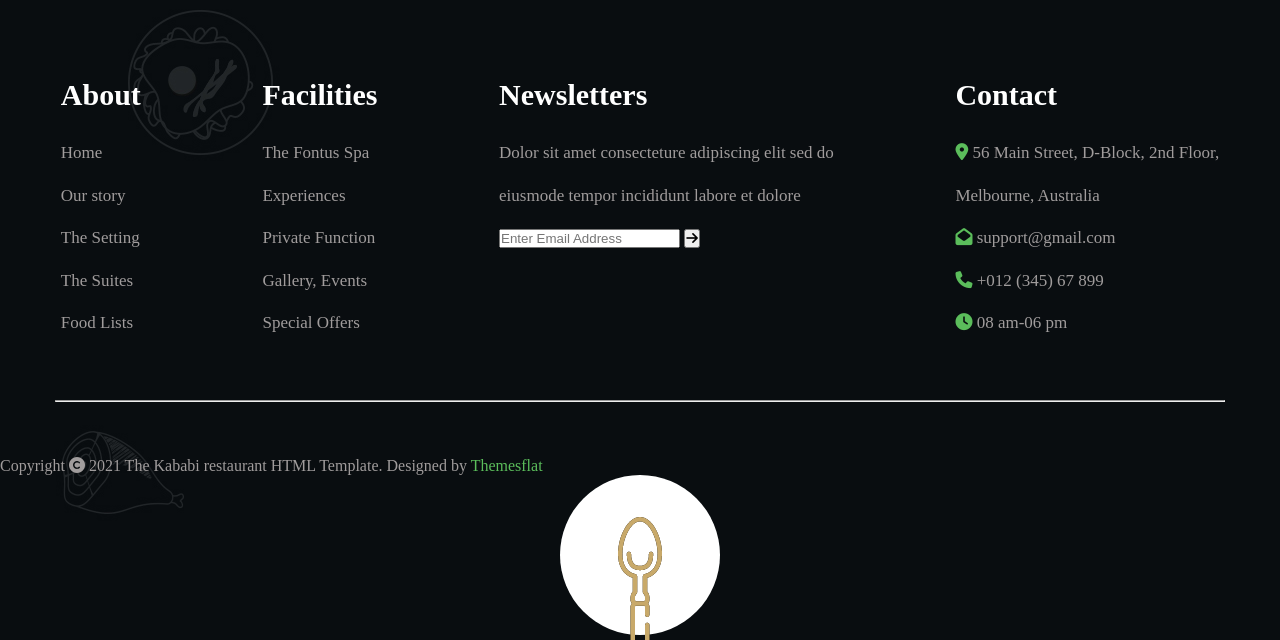
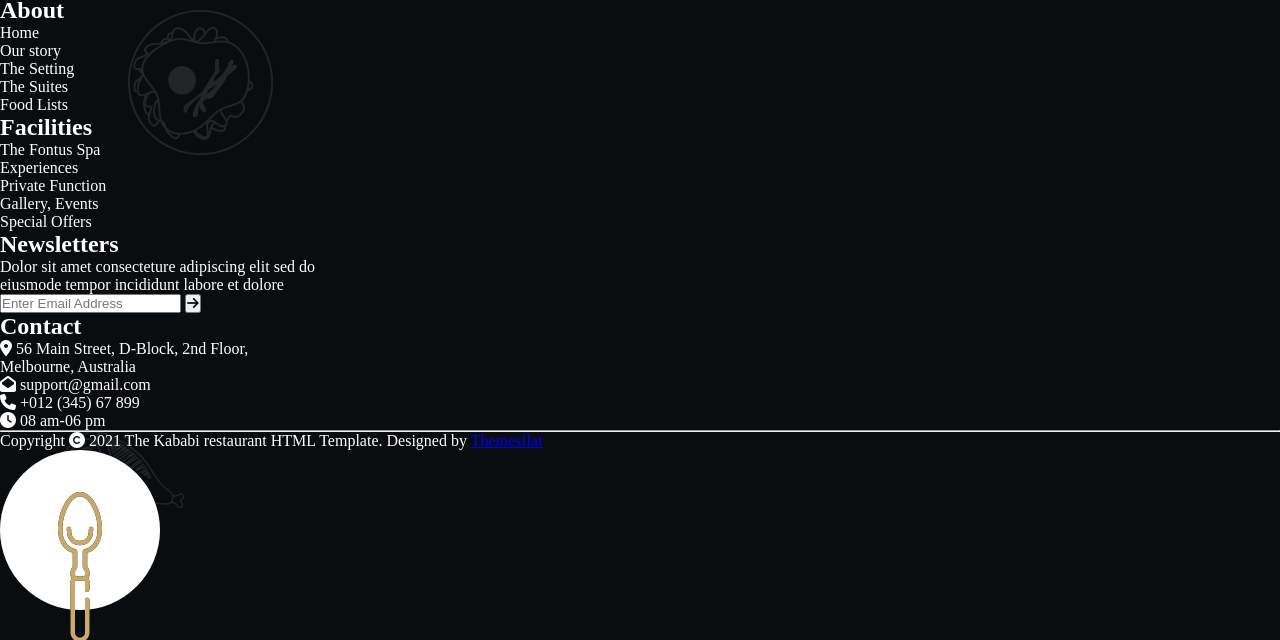
Before and after one commit to Nimarho/Kabibi-food, a website: page index.html in a window 1280 px wide. Shown: the part 1037-1677 px from the top of the page. Drawn offline with Linux system fonts and the light colour scheme.

Commit message:
comit du soir 12-10

```diff
--- a/ressources/CSS/style.css
+++ b/ressources/CSS/style.css
@@ -127,59 +127,3 @@ footer {
   background-image: url(../images/footer/img-ng-footer.jpg);
   color: #FFFFFF;
 }
-
-.footer__logo{
-  text-align: center;
-}
-
-.footer__alignement{
-  display: flex;
-  flex-wrap: wrap;
-  width: 100vw;
-  justify-content: space-around;
-  padding-top: 60px;
-  margin-top: auto;
-  height:10%
-  }
-
-.footer__card{
-  line-height: 2.5;
-  font-weight: 100;
-  font-size: 17px;
-  text-align: left;
-  color: rgb(160, 156, 156);
-}
-
-.footer__h2{
-  font-size: 30px;
-  color: #FFFFFF;
-}
-
-.iconeVerte{
-  color:rgb(91, 189, 91)
-}
-
-.footer__copyright{
-  color: rgb(160, 156, 156);
-}
-
-.hr{
-  margin: 55px;
-  color:#0707077a
-}
-
-.footer__link{
-  color:rgb(91, 189, 91);
-  text-decoration: none;
-}
-
-.footer__logo-cuillere{
-  display: flex;
-  justify-content: center;
-}
-
-.footer__p-copyright{
-  text-align: left;
-  max-width: 100%;
-	height: auto;
-}
```
